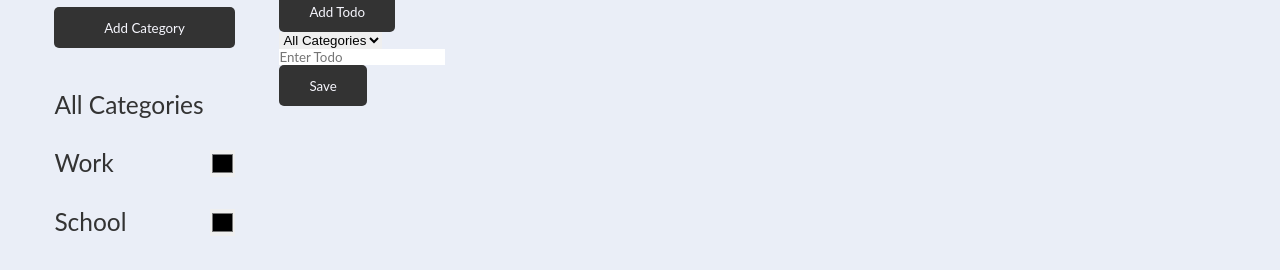
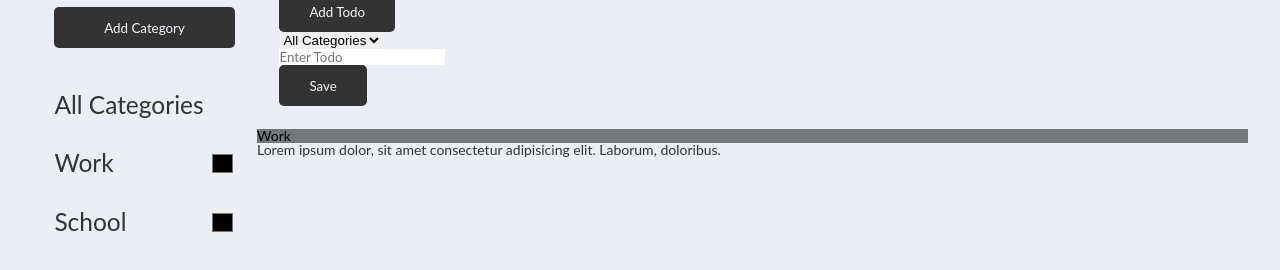
Before and after one commit to Valentyn13/Todo-App, a plain HTML site: page index.html in a window 1280 px wide. Shown: the part 158-428 px from the top of the page. Drawn offline with Linux system fonts and the light colour scheme.

Commit message:
Add cards section

```diff
--- a/index.html
+++ b/index.html
@@ -69,6 +69,22 @@
                                 <button class="btn btn-primary">Save</button>
                             </form>
                         </header>
+        <!-- Cards -->
+        <section class="todos-container" data-cards>
+            <div class="todo" style="border-color: black;">
+                <div class="todo-tag" style="background-color: rgba(0, 0, 0, 0.5); color: black;">
+                    Work
+                </div>
+                <p class="todo-description">
+                    Lorem ipsum dolor, sit amet consectetur adipisicing elit. Laborum, doloribus.
+                </p>
+                <div class="todo-actions">
+                    <i class="far fa-edit"></i>
+                    <i class="far fa-trash-alt"></i>
+                </div>
+            </div>
+        </section>
+    </main>
     </div>
 
 
```
